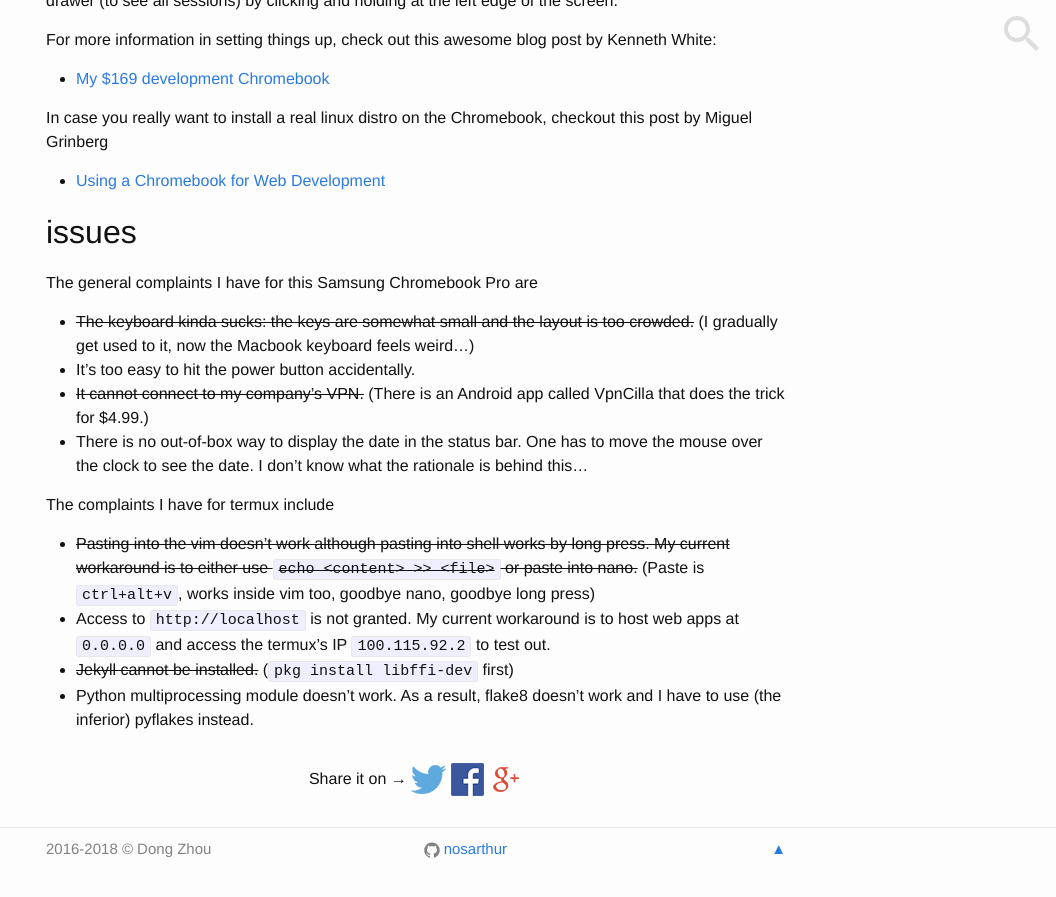
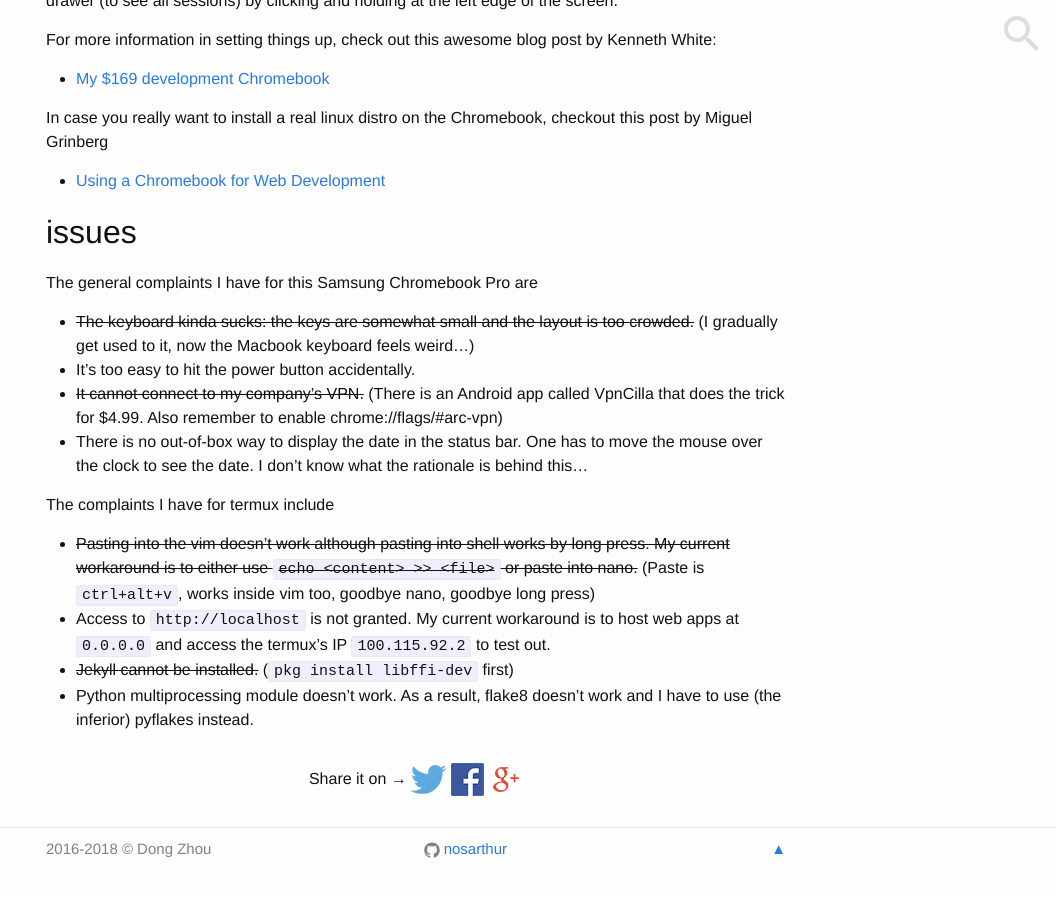
Before and after one commit to nosarthur/nosarthur.github.io, a Jekyll site: the page built from _posts/2018-01-15-termux.md, in a window 1280 px wide and 900 px high, scrolled down 1858 px. Shown: the top 897 px of the window, without its empty margins (224-1280 px from the left). Built offline with Jekyll 4.4.1, drawn with Linux system fonts in a browser that asks for light colours; comment, search, counter and statistics services are not loaded.

Commit message:
add vpn in termux

```diff
--- a/_posts/2018-01-15-termux.md
+++ b/_posts/2018-01-15-termux.md
@@ -94,7 +94,7 @@
 
 * ~~The keyboard kinda sucks: the keys are somewhat small and the layout is too crowded.~~ (I gradually get used to it, now the Macbook keyboard feels weird...)
 * It's too easy to hit the power button accidentally.
-* ~~It cannot connect to my company's VPN.~~ (There is an Android app called VpnCilla that does the trick for $4.99.)
+* ~~It cannot connect to my company's VPN.~~ (There is an Android app called VpnCilla that does the trick for $4.99. Also remember to enable chrome://flags/#arc-vpn)
 * There is no out-of-box way to display the date in the status bar. One has to move the mouse over the clock to see the date. I don't know what the rationale is behind this...
 
 The complaints I have for termux include
```
